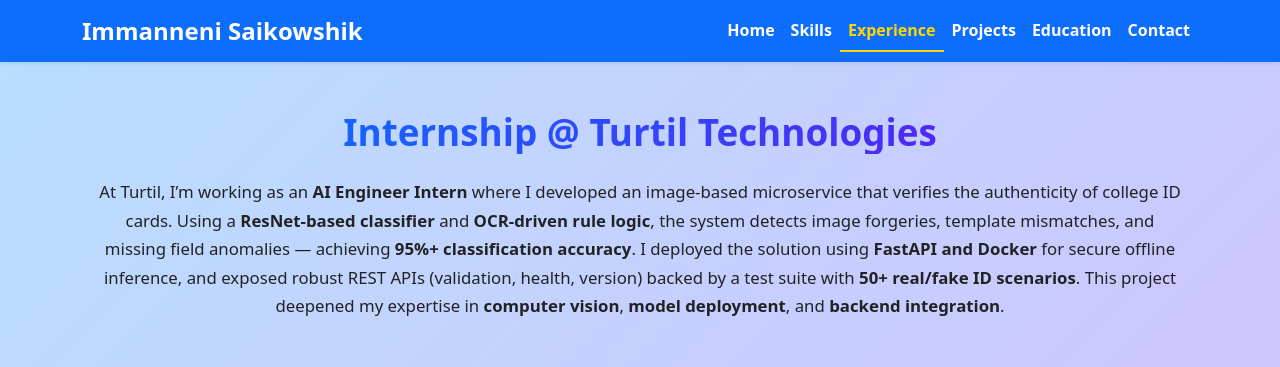
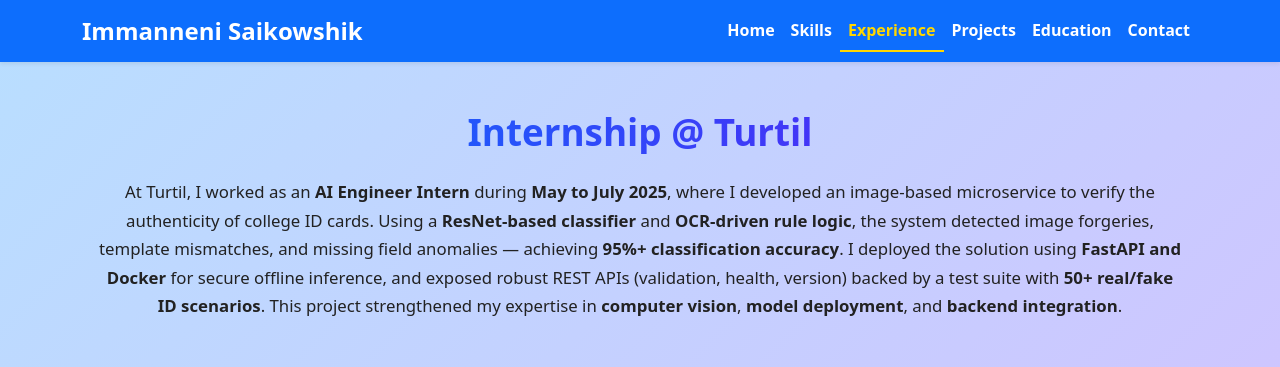
Before and after one commit to iskkowshik/Portfolio, a React (Create React App) app: page /experience in a window 1280 px wide. Shown: the top 367 px of the page. Built offline with nearby package versions, Linux system fonts and the light colour scheme.

Commit message:
modified experience section

```diff
--- a/src/components/Experience.jsx
+++ b/src/components/Experience.jsx
@@ -14,15 +14,16 @@
   return (
     <div className="experience-section-bg container-fluid py-5">
       <div className="container">
-        <h2 className="text-center fw-bold gradient-text mb-4">Internship @ Turtil Technologies</h2>
+        <h2 className="text-center fw-bold gradient-text mb-4">Internship @ Turtil</h2>
 
-        <p className="experience-description text-center mb-5 px-3">
-          At Turtil, I’m working as an <strong>AI Engineer Intern</strong> where I developed an image-based microservice that verifies the authenticity of college ID cards.
-          Using a <strong>ResNet-based classifier</strong> and <strong>OCR-driven rule logic</strong>, the system detects image forgeries, template mismatches, and missing field anomalies —
-          achieving <strong>95%+ classification accuracy</strong>. I deployed the solution using <strong>FastAPI and Docker</strong> for secure offline inference,
-          and exposed robust REST APIs (validation, health, version) backed by a test suite with <strong>50+ real/fake ID scenarios</strong>.
-          This project deepened my expertise in <strong>computer vision</strong>, <strong>model deployment</strong>, and <strong>backend integration</strong>.
-        </p>
+      <p className="experience-description text-center mb-5 px-3">
+  At Turtil, I worked as an <strong>AI Engineer Intern</strong> during <strong>May to July 2025</strong>, where I developed an image-based microservice to verify the authenticity of college ID cards.
+  Using a <strong>ResNet-based classifier</strong> and <strong>OCR-driven rule logic</strong>, the system detected image forgeries, template mismatches, and missing field anomalies —
+  achieving <strong>95%+ classification accuracy</strong>. I deployed the solution using <strong>FastAPI and Docker</strong> for secure offline inference,
+  and exposed robust REST APIs (validation, health, version) backed by a test suite with <strong>50+ real/fake ID scenarios</strong>.
+  This project strengthened my expertise in <strong>computer vision</strong>, <strong>model deployment</strong>, and <strong>backend integration</strong>.
+</p>
+
 
         <div className="row g-4">
           {images.map((src, index) => (
```
